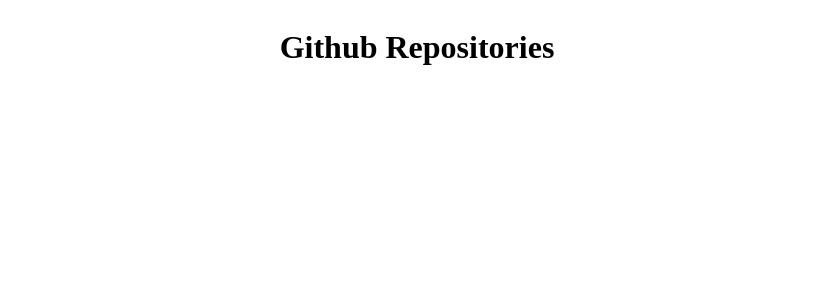
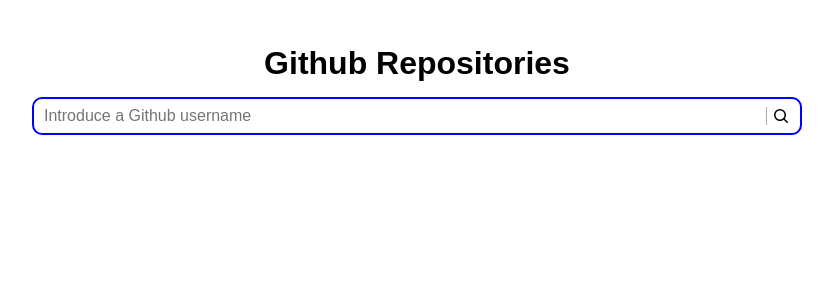
Before and after one commit to sayloryna/github-repositories-search-app, a React (Vite) app: page / in a window 1280 px wide. Shown: the top 300 px of the page, without its empty margins (223-1056 px from the left). Built offline with nearby package versions, Linux system fonts and the light colour scheme.

Commit message:
Add SearchRepositoriesForm with styles

```diff
--- a/src/components/App/App.scss
+++ b/src/components/App/App.scss
@@ -1,5 +1,13 @@
 .app {
+  margin: 15px auto;
   display: flex;
   flex-direction: column;
   align-items: center;
+  padding: 30px 15px;
+  gap: 15px;
+  max-width: 800px;
 }
+
+.main-title {
+  text-align: center;
+}
--- a/src/components/App/App.tsx
+++ b/src/components/App/App.tsx
@@ -1,10 +1,12 @@
 import React from "react";
 import "./App.scss";
+import SearchRepositoriesForm from "../../repositories/components/SearchRepositoriesForm/SearchRepositoriesForm";
 
 const App = (): React.ReactElement => {
   return (
     <div className="app">
-      <h1>Github Repositories</h1>
+      <h1 className="main-title">Github Repositories</h1>
+      <SearchRepositoriesForm />
     </div>
   );
 };
--- a/src/main.tsx
+++ b/src/main.tsx
@@ -3,6 +3,7 @@
 import ReactDOM from "react-dom/client";
 import App from "./components/App/App";
 import { store } from "./store/store";
+import "./styles/index.scss";
 
 ReactDOM.createRoot(document.getElementById("root")!).render(
   <React.StrictMode>
--- /dev/null
+++ b/src/repositories/components/SearchIcon.tsx
@@ -0,0 +1,19 @@
+import React from "react";
+
+const SearchIcon = (): React.ReactElement => {
+  return (
+    <svg
+      aria-hidden="true"
+      focusable="false"
+      role="img"
+      viewBox="0 0 16 16"
+      width="16"
+      height="16"
+      fill="currentColor"
+    >
+      <path d="M10.68 11.74a6 6 0 0 1-7.922-8.982 6 6 0 0 1 8.982 7.922l3.04 3.04a.749.749 0 0 1-.326 1.275.749.749 0 0 1-.734-.215ZM11.5 7a4.499 4.499 0 1 0-8.997 0A4.499 4.499 0 0 0 11.5 7Z"></path>
+    </svg>
+  );
+};
+
+export default SearchIcon;
--- /dev/null
+++ b/src/repositories/components/SearchRepositoriesForm/SearchRepositoriesForm.scss
@@ -0,0 +1,34 @@
+.form {
+  display: flex;
+  gap: 5px;
+  width: 100%;
+  justify-content: center;
+  align-items: center;
+
+  &__searchbox {
+    display: flex;
+    gap: 5px;
+    align-items: center;
+    border: 1px solid #aaa;
+    padding: 5px;
+    border-radius: 10px;
+    width: 100%;
+    justify-content: space-between;
+
+    &:focus-within {
+      border: 2px solid blue;
+    }
+  }
+}
+
+.username {
+  padding: 3px 5px;
+  min-width: 80%;
+}
+
+.submitButton {
+  display: flex;
+  border-left: 1px solid #aaa;
+  align-items: center;
+  justify-content: center;
+}
--- /dev/null
+++ b/src/repositories/components/SearchRepositoriesForm/SearchRepositoriesForm.tsx
@@ -0,0 +1,43 @@
+import React, { useState } from "react";
+import RepositoriesClient from "../../client/RepositoriesClient";
+import "./SearchRepositoriesForm.scss";
+import SearchIcon from "../SearchIcon";
+
+const client = new RepositoriesClient();
+
+const SearchRepositoriesForm = (): React.ReactElement => {
+  const [username, setUsername] = useState("");
+
+  return (
+    <form
+      className="form"
+      onSubmit={async (event) => {
+        event.preventDefault();
+        await client.getAllRepos(username.trim());
+      }}
+    >
+      <div className="form__searchbox">
+        <input
+          autoFocus
+          aria-label="introduce a github username"
+          className="username"
+          type="text"
+          id="username"
+          placeholder="Introduce a Github username"
+          onChange={(event) => {
+            setUsername(event.target.value);
+          }}
+        />
+        <button
+          className="submitButton"
+          type="submit"
+          aria-label="Search user repositories"
+        >
+          <SearchIcon />
+        </button>
+      </div>
+    </form>
+  );
+};
+
+export default SearchRepositoriesForm;
--- /dev/null
+++ b/src/styles/_globals.scss
@@ -0,0 +1,24 @@
+*,
+::before,
+::after {
+  box-sizing: border-box;
+}
+
+body {
+  margin: 0;
+  font-family: "Rosario", sans-serif;
+}
+
+input {
+  all: unset;
+}
+
+h1 {
+  margin: 0;
+}
+
+button {
+  background: none;
+  border: 0;
+  font: inherit;
+}
--- /dev/null
+++ b/src/styles/index.scss
@@ -0,0 +1 @@
+@use "./globals";
```
